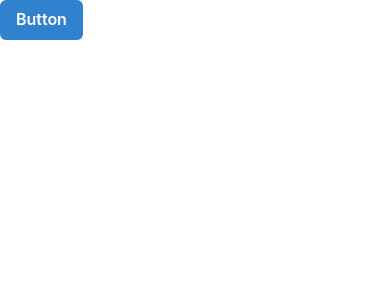
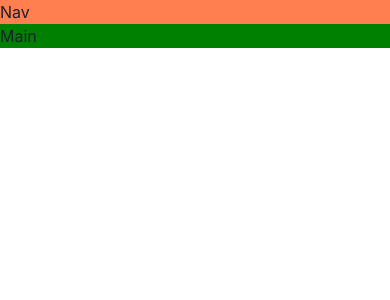
Before and after one commit to CamilaCroce/game-hub, a React (Vite) app: page / in a window 390 px wide. Shown: the top 300 px of the page. Built offline with nearby package versions, Linux system fonts and the light colour scheme.

Commit message:
Build a responsive layout

```diff
--- a/src/App.tsx
+++ b/src/App.tsx
@@ -1,7 +1,26 @@
-import { Button, ButtonGroup } from "@chakra-ui/react";
+import { Grid, GridItem, Show } from "@chakra-ui/react";
 
 function App() {
-  return <Button colorScheme="blue">Button</Button>;
+  return (
+    <Grid
+      templateAreas={{
+        base: `'nav' 'main'`,
+        lg: `'nav nav' 'aside main'`,
+      }}
+    >
+      <GridItem area="nav" bg="coral">
+        Nav
+      </GridItem>
+      <Show above="lg">
+        <GridItem area="aside" bg="gold">
+          Aside
+        </GridItem>
+      </Show>
+      <GridItem area="main" bg="green">
+        Main
+      </GridItem>
+    </Grid>
+  );
 }
 
 export default App;
```
